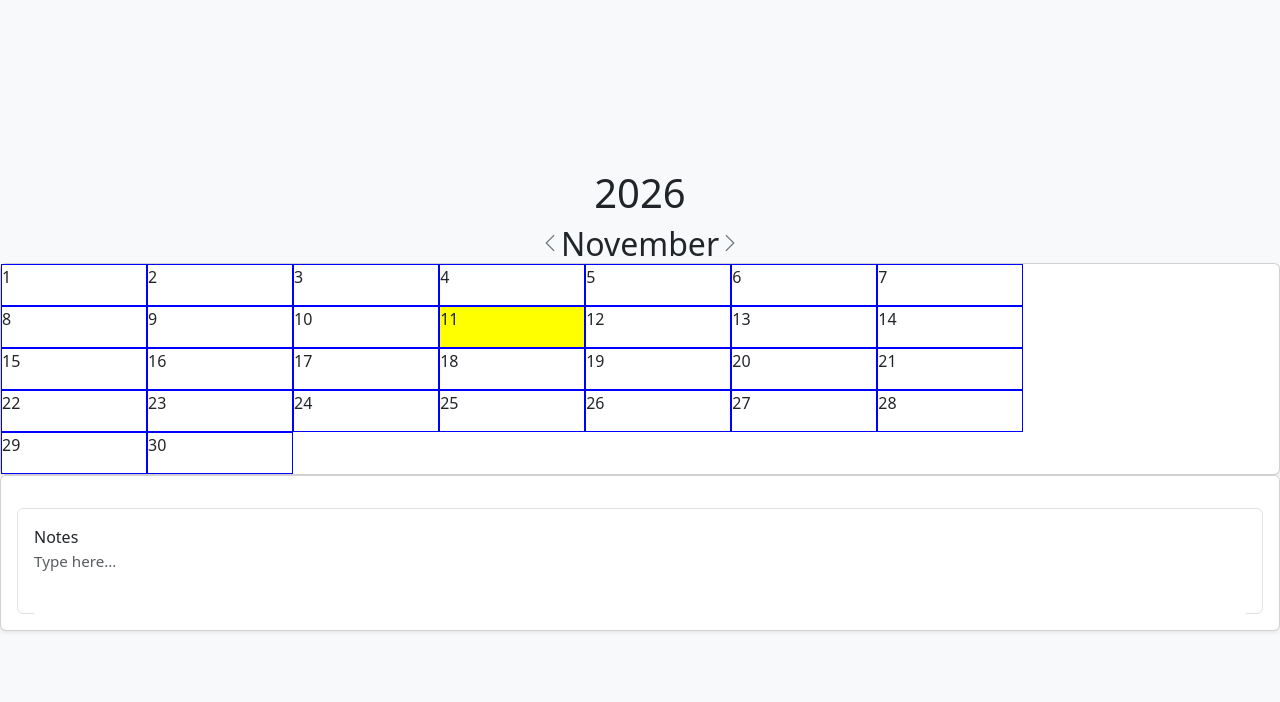
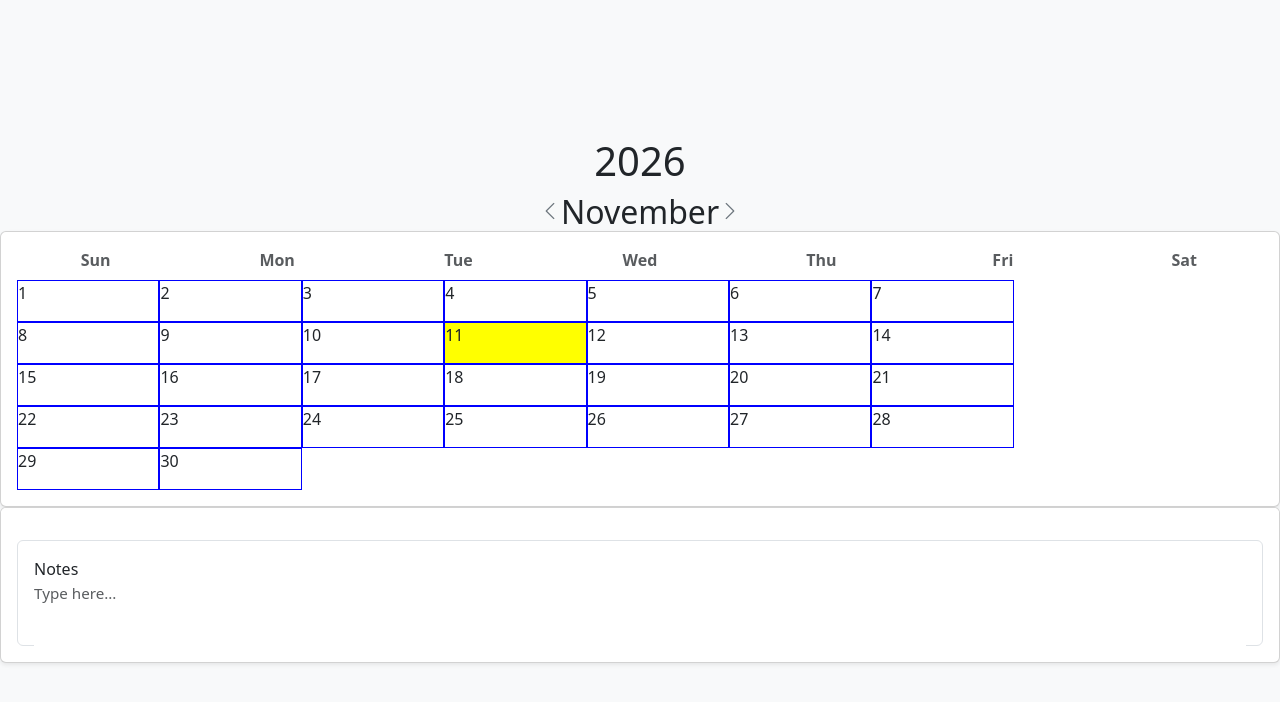
Before and after one commit to cnacana/1800-202630-BBY20, a website built with Vite: page calendar.html in a window 1280 px wide. Built offline with nearby package versions, Linux system fonts and the light colour scheme.

Commit message:
Implemented bootstrap calendar

```diff
--- a/calendar.html
+++ b/calendar.html
@@ -21,7 +21,17 @@
         <i class="bi bi-chevron-right fs-5"></i>
     </button>
 </div>
-<div class="card shadow-sm w-100 mx-3">
+<div class="card shadow-sm w-100 mx-3 p-3">
+    <div class="row text-center fw-bold text-muted mb-2">
+        <div class="col">Sun</div>
+        <div class="col">Mon</div>
+        <div class="col">Tue</div>
+        <div class="col">Wed</div>
+        <div class="col">Thu</div>
+        <div class="col">Fri</div>
+        <div class="col">Sat</div>
+    </div>
+    <!-- Dynamic Calendar Grid Container -->
     <div id="calendar-grid"></div>
 </div>
 <div class="card shadow-sm w-100 mx-3">
```
